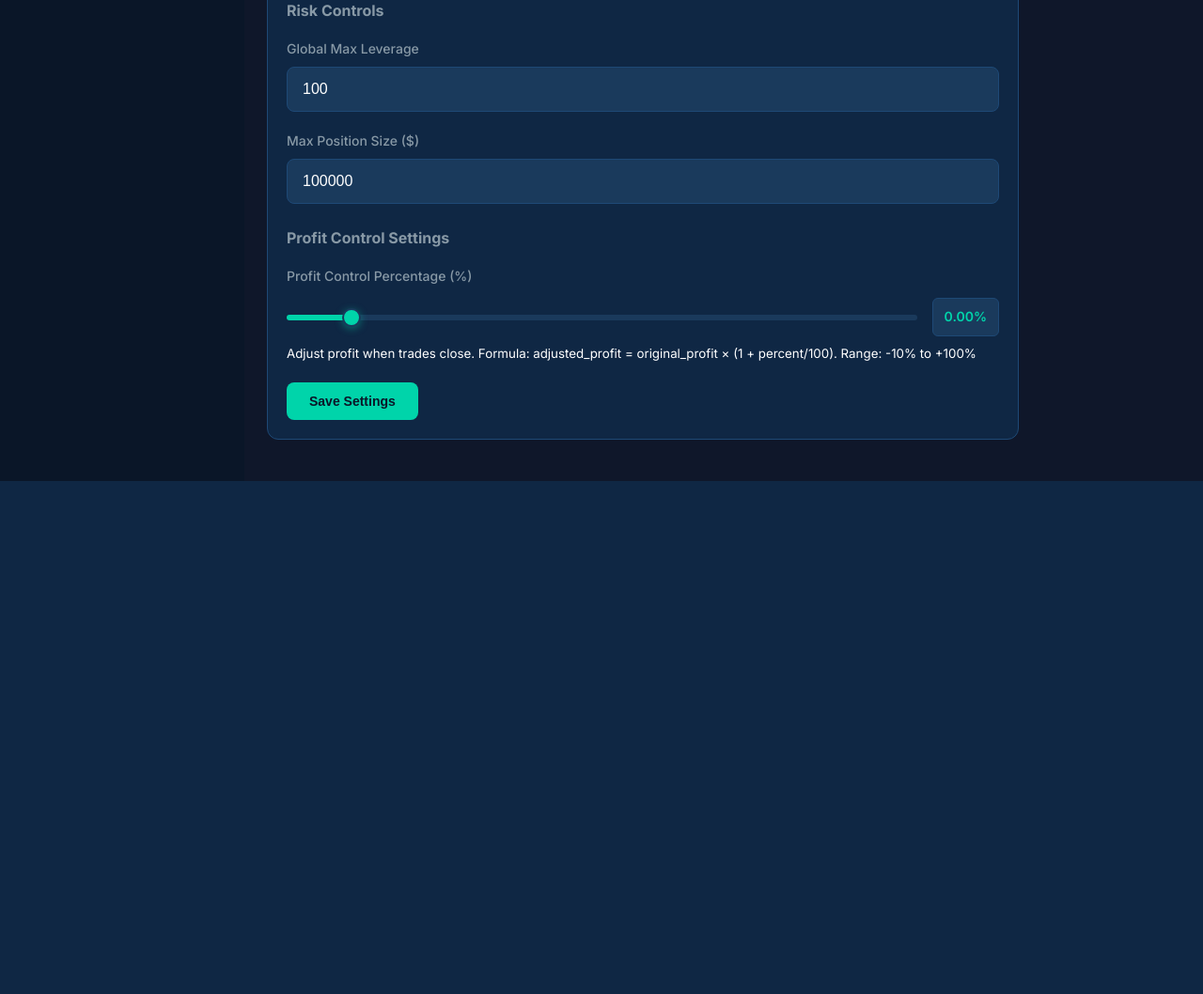
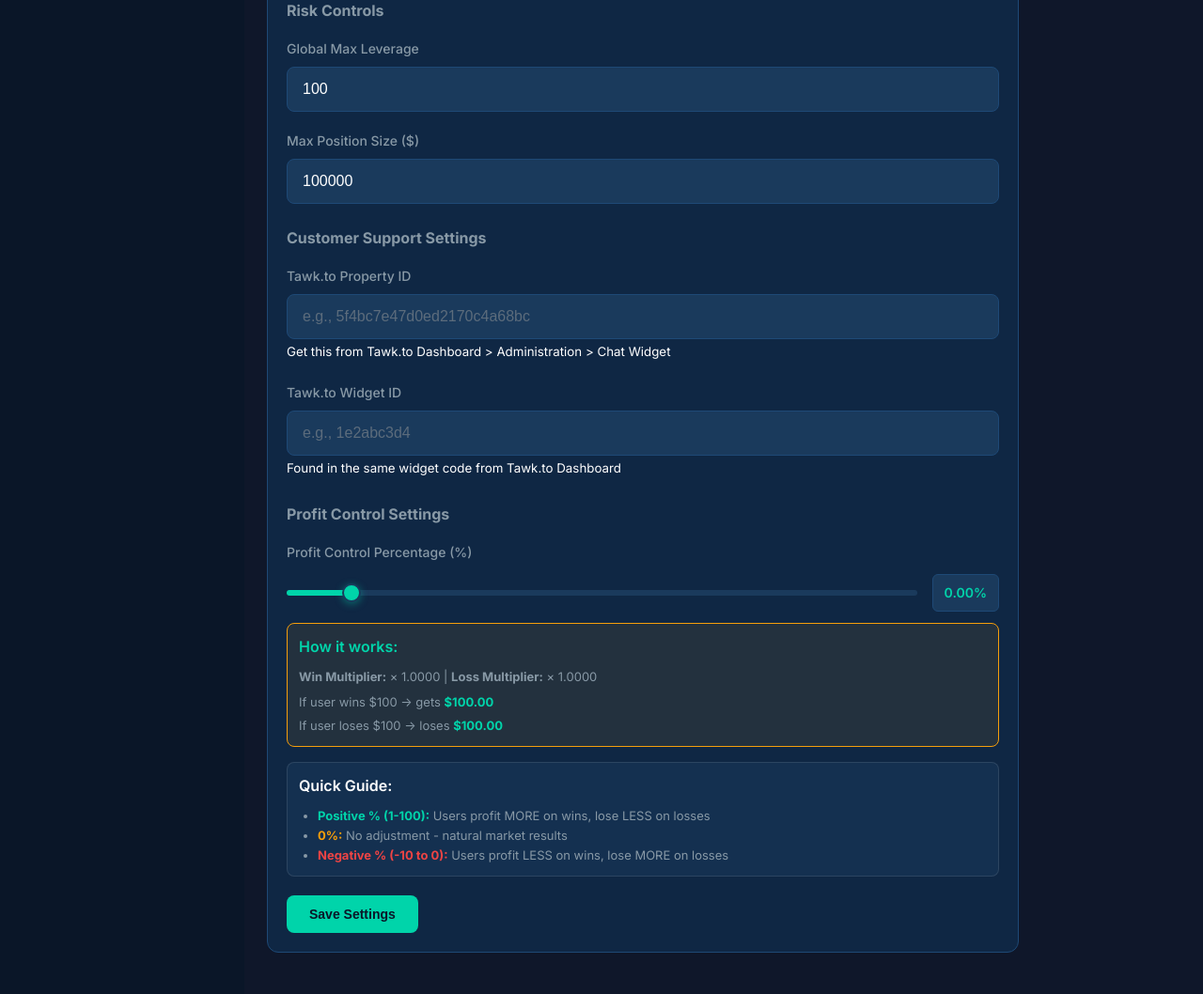
Before and after one commit to Ddjalex/ForX, a PHP site: page /app/Views/admin/settings.php in a window 1280 px wide. Shown: the part 1928-2986 px from the top of the page at 94% size. Before the commit the page ends 2440 px from the top, so only its background shows below. Run offline with PHP 8.4, Linux system fonts and the light colour scheme; the template is opened without the code that fills it, so the values that code supplies are empty.

Commit message:
Update profit control logic and support settings
Adjusted the profit control calculation to apply asymmetric logic for wins and losses, improving accuracy. Also, integrated Tawk.to chat support settings into the admin panel and updated the UI to reflect these changes.

Replit-Commit-Author: Agent
Replit-Commit-Session-Id: 9a69f464-320c-4300-b1ed-39dce5e91cd6
Replit-Commit-Checkpoint-Type: intermediate_checkpoint
Replit-Commit-Event-Id: 47fcbc78-5601-4f29-83a5-aaf2e86e8aeb
Replit-Commit-Screenshot-Url: https://storage.googleapis.com/screenshot-production-us-central1/b1a8a705-d132-4fda-88b1-c4dfdd8a9806/9a69f464-320c-4300-b1ed-39dce5e91cd6/Cq0exuJ
Replit-Helium-Checkpoint-Created: true

```diff
--- a/app/Views/admin/settings.php
+++ b/app/Views/admin/settings.php
@@ -130,6 +130,20 @@ ob_start();
                 <input type="number" name="max_position_size" class="form-control" step="0.01" value="<?= htmlspecialchars($settings['max_position_size'] ?? '100000') ?>">
             </div>
 
+            <h4 style="margin: 24px 0 16px; color: var(--text-secondary);">Customer Support Settings</h4>
+
+            <div class="form-group">
+                <label class="form-label">Tawk.to Property ID</label>
+                <input type="text" name="tawkto_property_id" class="form-control" value="<?= htmlspecialchars($settings['tawkto_property_id'] ?? '') ?>" placeholder="e.g., 5f4bc7e47d0ed2170c4a68bc">
+                <small class="form-text text-muted">Get this from Tawk.to Dashboard > Administration > Chat Widget</small>
+            </div>
+
+            <div class="form-group">
+                <label class="form-label">Tawk.to Widget ID</label>
+                <input type="text" name="tawkto_widget_id" class="form-control" value="<?= htmlspecialchars($settings['tawkto_widget_id'] ?? '') ?>" placeholder="e.g., 1e2abc3d4">
+                <small class="form-text text-muted">Found in the same widget code from Tawk.to Dashboard</small>
+            </div>
+
             <h4 style="margin: 24px 0 16px; color: var(--text-secondary);">Profit Control Settings</h4>
 
             <div class="form-group">
@@ -138,13 +152,28 @@ ob_start();
                     <input type="range" name="profit_control_percent" class="profit-slider" id="profitSlider" min="-10" max="100" step="0.01" value="<?= htmlspecialchars($settings['profit_control_percent'] ?? '0') ?>">
                     <div class="slider-value-display" id="sliderValue"><?= htmlspecialchars($settings['profit_control_percent'] ?? '0') ?>%</div>
                 </div>
-                <small class="form-text text-muted" style="display: block; margin-top: 8px;">Adjust profit when trades close. Formula: adjusted_profit = original_profit × (1 + percent/100). Range: -10% to +100%</small>
+
+                <div id="profitExplanation" style="margin-top: 12px; padding: 12px; border-radius: 8px; background: rgba(0,212,170,0.1); border: 1px solid rgba(0,212,170,0.3);">
+                    <div style="font-weight: 600; margin-bottom: 8px; color: #00D4AA;">How it works:</div>
+                    <div id="exampleCalc" style="font-size: 13px; color: var(--text-secondary);"></div>
+                </div>
+
+                <div style="margin-top: 16px; padding: 12px; border-radius: 8px; background: rgba(26,58,92,0.5); border: 1px solid rgba(255,255,255,0.1);">
+                    <div style="font-weight: 600; margin-bottom: 8px; color: var(--text-primary);">Quick Guide:</div>
+                    <ul style="font-size: 13px; color: var(--text-secondary); margin: 0; padding-left: 20px;">
+                        <li><strong style="color: #00D4AA;">Positive % (1-100):</strong> Users profit MORE on wins, lose LESS on losses</li>
+                        <li><strong style="color: #f59e0b;">0%:</strong> No adjustment - natural market results</li>
+                        <li><strong style="color: #ef4444;">Negative % (-10 to 0):</strong> Users profit LESS on wins, lose MORE on losses</li>
+                    </ul>
+                </div>
             </div>
 
             <script>
             document.addEventListener('DOMContentLoaded', function() {
                 const slider = document.getElementById('profitSlider');
                 const display = document.getElementById('sliderValue');
+                const exampleDiv = document.getElementById('exampleCalc');
+                const explanationBox = document.getElementById('profitExplanation');
 
                 function updateDisplay() {
                     const value = parseFloat(slider.value);
@@ -153,6 +182,33 @@ ob_start();
                     // Update background gradient based on position
                     const percentage = (value + 10) / 110 * 100;
                     slider.style.background = `linear-gradient(to right, #00D4AA 0%, #00D4AA ${percentage}%, #1a3a5c ${percentage}%, #1a3a5c 100%)`;
+
+                    // Calculate examples with asymmetric formula
+                    const winMultiplier = 1 + (value / 100);
+                    const lossMultiplier = 1 - (value / 100);
+                    const profit100 = (100 * winMultiplier).toFixed(2);
+                    const loss100Raw = -100 * lossMultiplier;
+                    const loss100Display = Math.abs(loss100Raw).toFixed(2);
+
+                    // Update explanation
+                    let color = '#00D4AA';
+                    let outcome = 'Users will PROFIT MORE';
+                    if (value < 0) {
+                        color = '#ef4444';
+                        outcome = 'Users will PROFIT LESS';
+                    } else if (value === 0) {
+                        color = '#f59e0b';
+                        outcome = 'Natural market results';
+                    }
+
+                    explanationBox.style.borderColor = color;
+                    explanationBox.style.background = `${color}15`;
+
+                    exampleDiv.innerHTML = `
+                        <div style="margin-bottom: 6px;"><strong>Win Multiplier:</strong> × ${winMultiplier.toFixed(4)} | <strong>Loss Multiplier:</strong> × ${lossMultiplier.toFixed(4)}</div>
+                        <div style="margin-bottom: 4px;">If user wins $100 → gets <strong style="color: ${parseFloat(profit100) >= 100 ? '#00D4AA' : '#ef4444'};">$${profit100}</strong></div>
+                        <div>If user loses $100 → loses <strong style="color: ${parseFloat(loss100Display) <= 100 ? '#00D4AA' : '#ef4444'};">$${loss100Display}</strong></div>
+                    `;
                 }
 
                 slider.addEventListener('input', updateDisplay);
```
Also changed, not shown: app/Controllers/ApiController.php (+11 -2 lines), app/Controllers/TradingController.php (+11 -2 lines), app/Views/layouts/main.php (+24 -0 lines), attached_assets/image_1766037606801.png (added), attached_assets/image_1766037621966.png (added), attached_assets/image_1766037702378.png (added).
